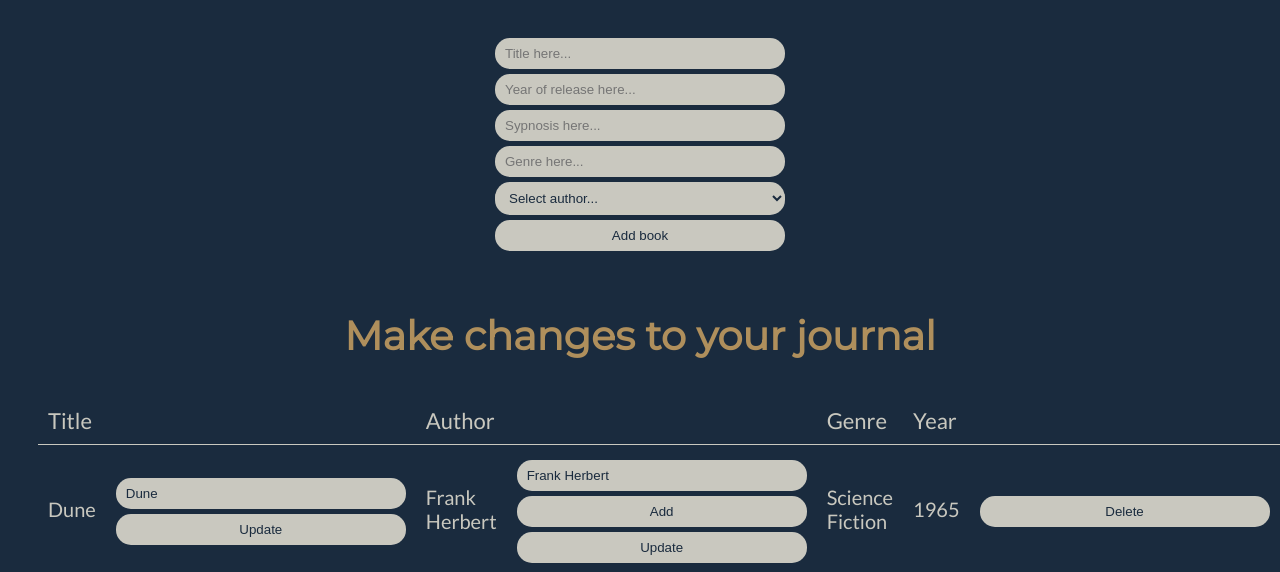
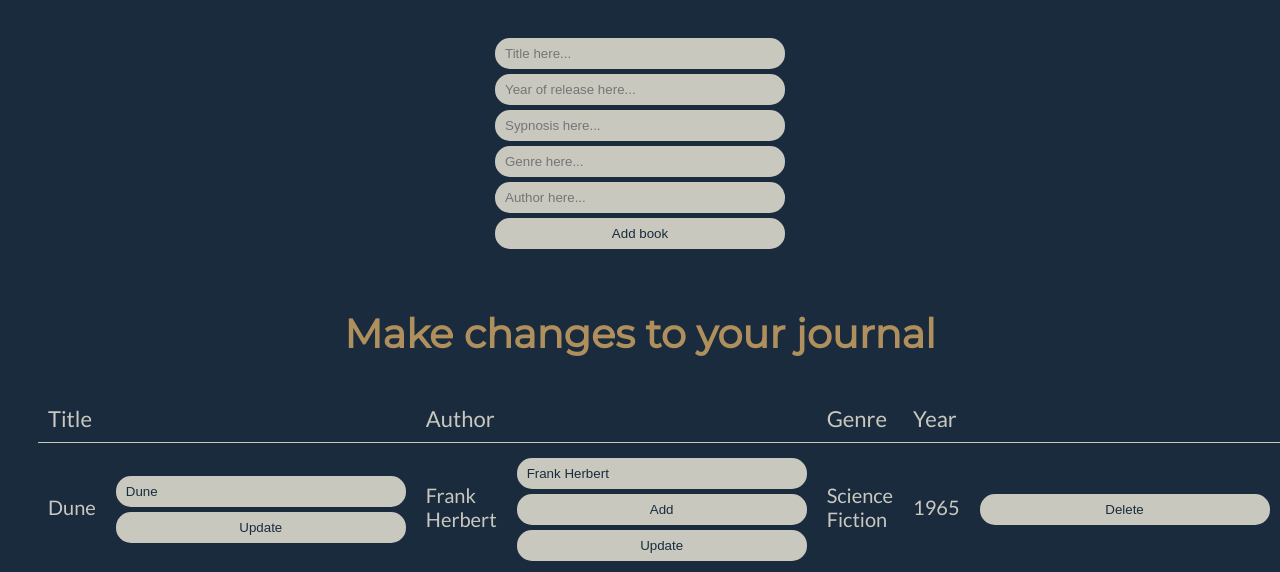
Before and after one commit to StephenHuang17253/aurora, a Flask app: page /update in a window 1280 px wide. Shown: the part 315-887 px from the top of the page. Run offline with Flask 2, Linux system fonts and the light colour scheme; a user stored in the database is signed in; data comes from the database, SQL or seed files in the repository; both versions use the stored data as it was after the commit.

Commit message:
0.53 - Add further work on adding books

```diff
--- a/main.py
+++ b/main.py
@@ -116,8 +116,6 @@ def delete():
     title = request.form.get("title")
     book = models.Books.query.filter_by(title=title).first()
     book = db.session.merge(book)
-    # book = db.session.query(models.Books).filter_by(title=title).first()
-    # db.session.merge(book)
     db.session.delete(book)
     db.session.commit()
     return redirect("/journal")
@@ -134,7 +132,7 @@ def addbook():
             new_book.synopsis = request.form.get("synopsis")
             new_book.year = request.form.get("year")
             author.name = request.form.get('author')
-            genre.name = request.form.get('genre')
+            genre.name = request.form.get('genres')
             new_book.authors.append(author)
             new_book.genres.append(genre)
             db.session.add(new_book)
--- a/templates/update.html
+++ b/templates/update.html
@@ -6,15 +6,17 @@
     <input type="text" id="title" name="title" placeholder="Title here...">
     <input type="text" id="year" name="year" placeholder="Year of release here...">
     <input type="text" id="sypnopsis" name="synopsis" placeholder="Sypnosis here...">
-    <input list="genres" placeholder="Genre here...">
+    <input list="genres" name="genres" placeholder="Genre here...">
     <datalist id="genres" >
       <option value="Science Fiction">Science Fiction</option>
       <option value="Fantasy">Fantasy</option>
     </datalist>
-    <select name="author" id="author">
-      <option selected disabled value="Genre">Select author...</option>
-      <option value="Brendan Choi">Brendan Choi</option>
-    </select>
+    <input list="author" name="author" placeholder="Author here...">
+    <datalist id="author" >
+    {% for author in author_list %}
+      <option value="{{ author.name }}">{{ author.name }}</option>
+    {% endfor %}
+    </datalist>
     <input type="submit" class="button" value="Add book">
   </form>
 
```
Also changed, not shown: journal.db.
